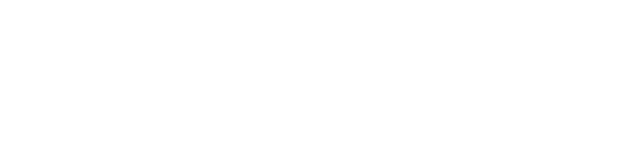
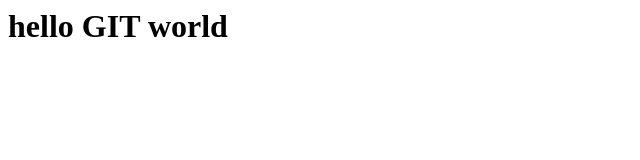
Before and after one commit to david1005910/Jinygit, a plain HTML site: page index.htm in a window 1280 px wide. Shown: the whole page, without its empty margins (0-640 px from the left). Drawn offline with Linux system fonts and the light colour scheme.

Commit message:
hello git world adding

```diff
--- a/index.htm
+++ b/index.htm
@@ -6,7 +6,6 @@
     <title>Page Title</title>
 </head>
 <body>
-
-
+    <h1>hello GIT world</h1>
 </body>
 </html>
```
